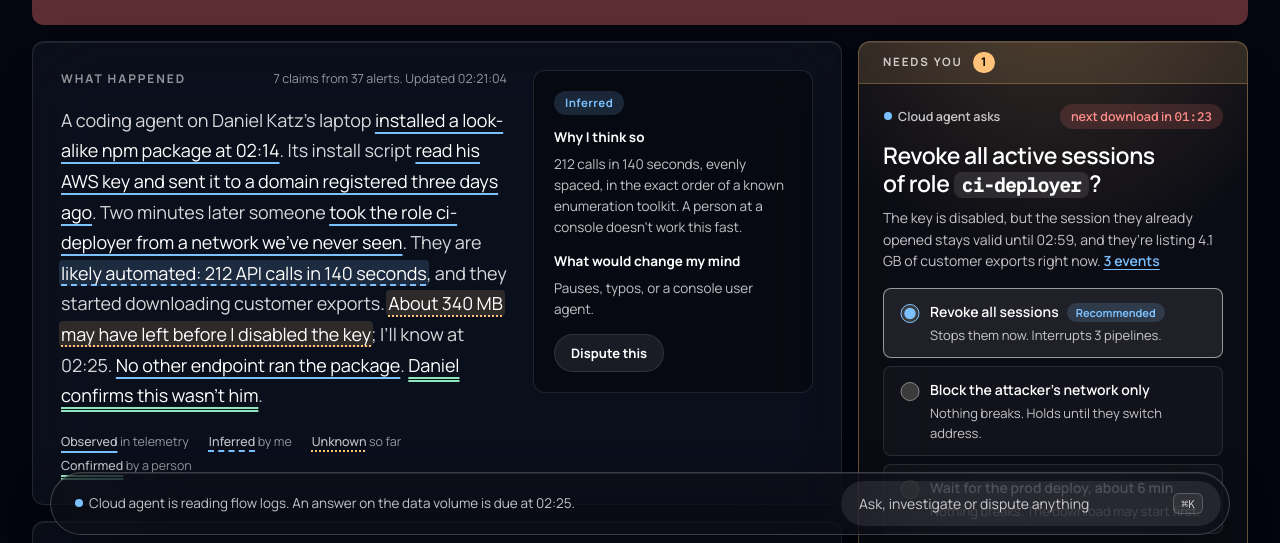
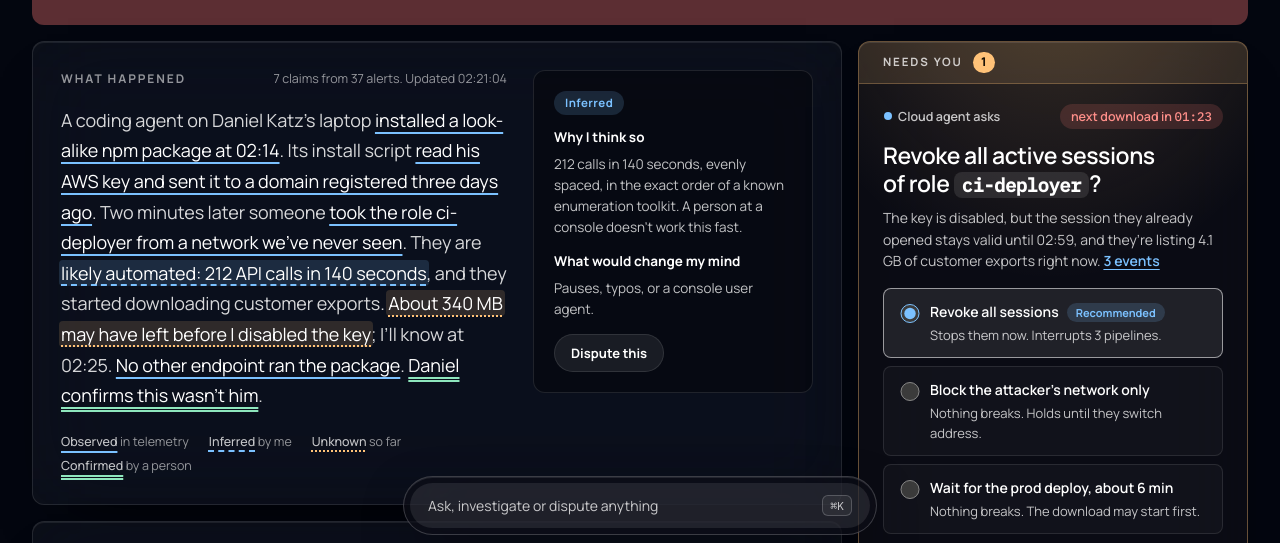
Before and after one commit to kau4man/incident-prototype, a plain HTML site: page index.html in a window 1280 px wide. Shown: the part 251-794 px from the top of the page. Drawn offline with nearby package versions, Linux system fonts and the light colour scheme.

Commit message:
Bottom bar: keep only the centered command field
Co-Authored-By: Claude Opus 5.5 <noreply@anthropic.com>
Claude-Session: https://claude.ai/code/session_01LSb2uFKT6ANpgqTXyWrpcN

```diff
--- a/index.html
+++ b/index.html
@@ -486,6 +486,11 @@ body{background:radial-gradient(1200px 560px at 50% -140px,rgba(46,86,200,.26),t
 .dc .dc-head h2{color:var(--ink-2);font-size:11.5px}
 @media (max-width:860px){.dc .dc-head{margin:-20px -20px 18px;padding:10px 20px}}
 
+/* dock: only the command field, centered at the bottom; status line kept for screen readers */
+.say{position:absolute;width:1px;height:1px;overflow:hidden;clip-path:inset(50%);white-space:nowrap}
+.dock{width:fit-content;max-width:calc(100% - 32px);padding:6px;border-radius:9999px;flex-direction:row;gap:0}
+.cmd{width:min(460px,calc(100vw - 44px))}
+@media (max-width:860px){.dock{border-radius:9999px;padding:6px;flex-direction:row}.cmd{width:calc(100vw - 44px)}}
 /* verdict as a card; clock times live at the end of the headline */
 .band{width:calc(100% - 64px);max-width:1416px;margin:16px auto;border-radius:12px;padding:26px 32px 28px;padding-inline:32px}
 .band h1 .h-time{white-space:nowrap;font-weight:400;opacity:.55;font-variant-numeric:tabular-nums}
```
